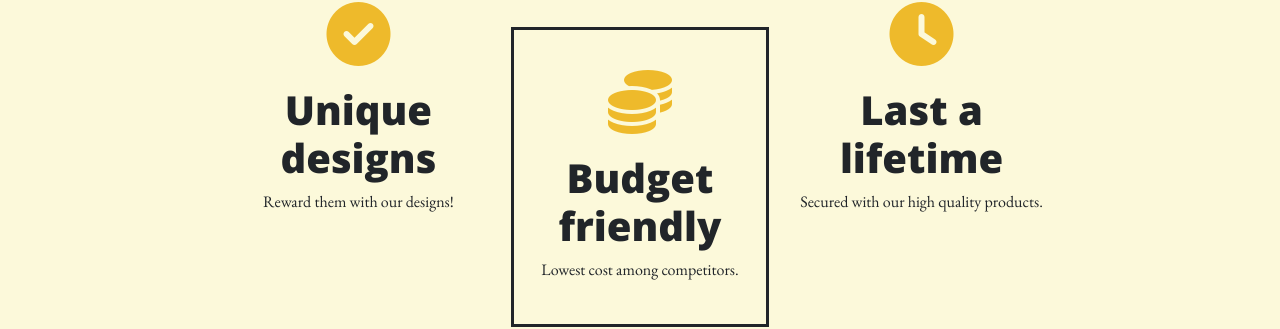
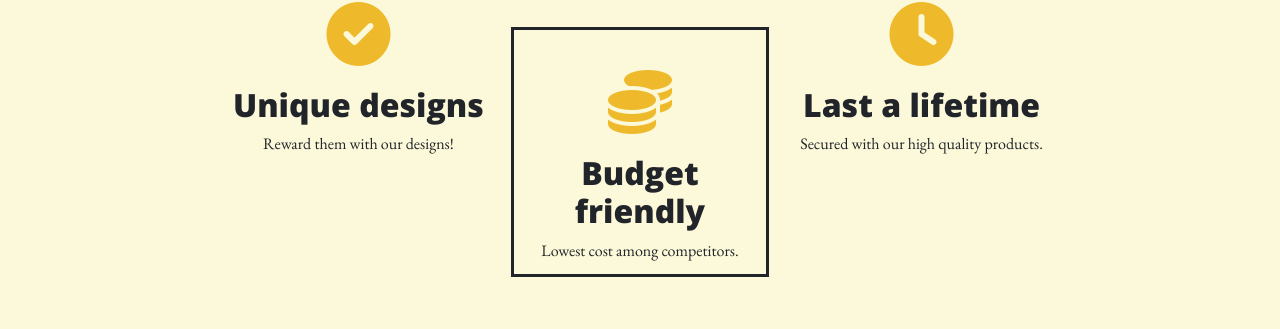
Before and after one commit to russxl/JAO-Website., a plain HTML site: page index.html in a window 1280 px wide. Shown: the part 798-1127 px from the top of the page. Drawn offline with nearby package versions, Linux system fonts and the light colour scheme.

Commit message:
Update styles.css

```diff
--- a/css/styles.css
+++ b/css/styles.css
@@ -55,6 +55,7 @@ font-size: 20px;
     padding-bottom: 3%  ;
 }
 
+
 #inquire{
     color: #eeba2b;
 }
@@ -96,9 +97,12 @@ font-size: 20px;
 .text{
     margin: 25px 0;
    border: solid;
-   height: 300px;
+   height: 250px;
    padding-top: 40px;
 
+}
+.unique-head{
+    font-size: 2rem;
 }
 #faf{
     color: #eeba2b;
```
